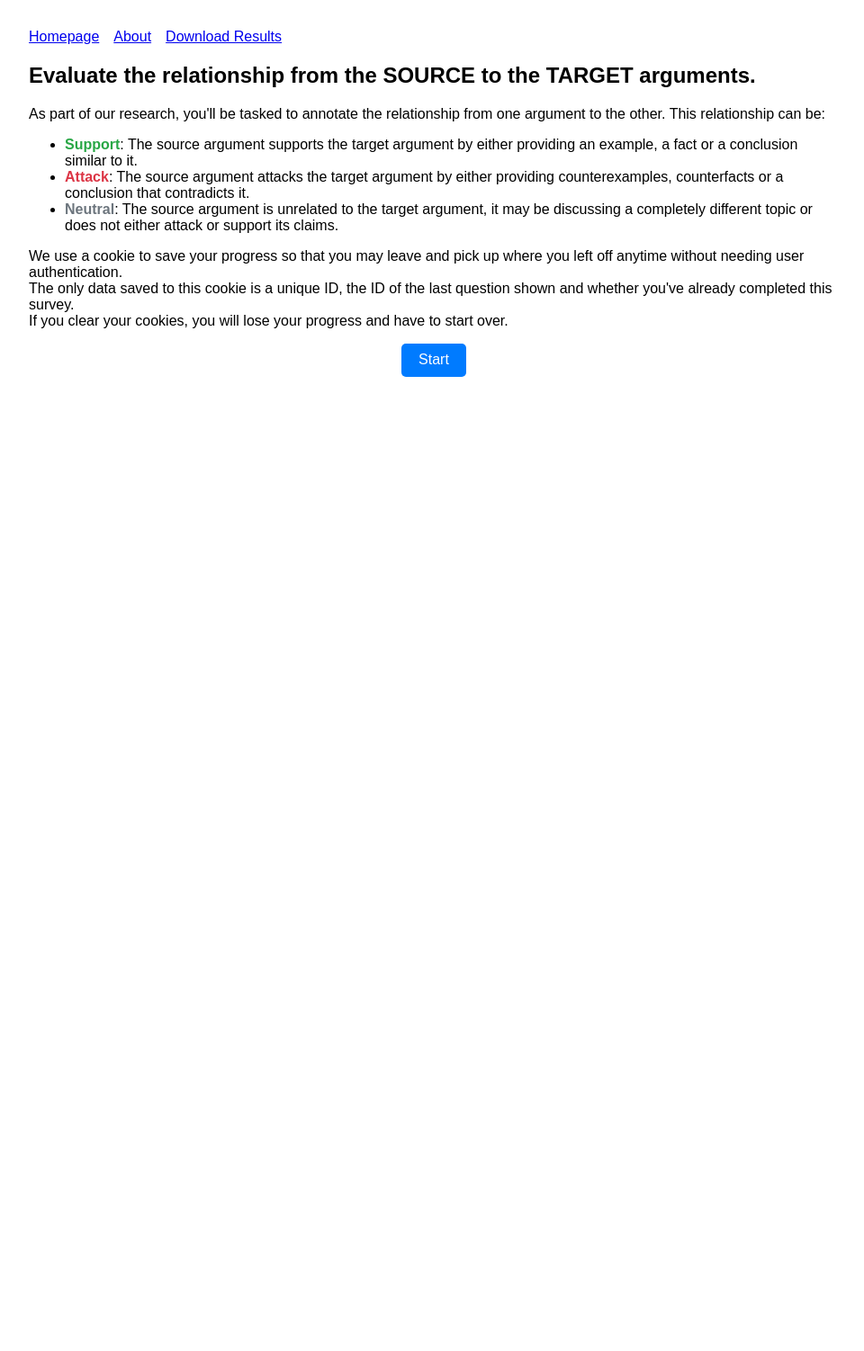
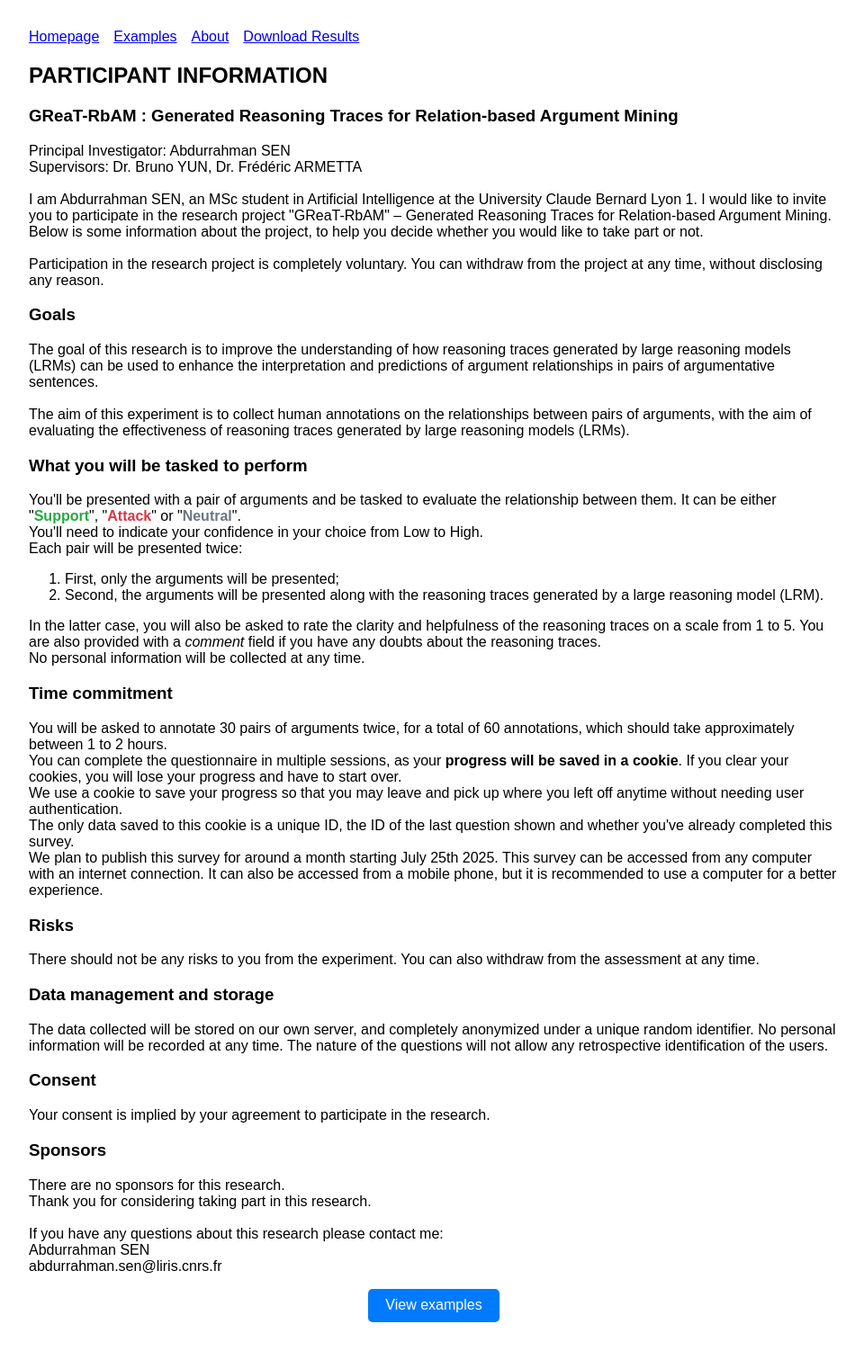
Before and after one commit to senabIsShort/TK_RbAM_Survey, a Flask app: page / in a window 1280 px wide. Shown: the whole page at 90% size, without its empty margins (158-1118 px from the left). Before the commit the page ends 419 px from the top, so only its background shows below. Run offline with Flask 3, Linux system fonts and the light colour scheme.

Commit message:
Layout changes + inclusion of disclaimer on home page and examples. Added confidence level as well

```diff
--- a/app.py
+++ b/app.py
@@ -5,6 +5,7 @@ import pandas as pd
 from flask import Flask, render_template, request, redirect, url_for, session, send_file, abort
 import zipfile
 import tempfile
+from example_pairs import example_pairs
 
 app = Flask(__name__)
 
@@ -17,12 +18,18 @@ if not app.secret_key:
 if not os.path.exists(os.path.join(os.getcwd(), 'responses')):
     os.makedirs(os.path.join(os.getcwd(), 'responses'))
 
-argument_pairs = pd.read_csv('selected_training_dataset-filtered.csv').sample(frac=1).reset_index(drop=True)
+argument_pairs = pd.read_csv('selected_training_dataset-filtered.csv').sample(frac=1)
+argument_pairs = argument_pairs.groupby('relation').head(7).reset_index(drop=True)
 original_pairs = argument_pairs.copy()
 original_pairs['show_reasoning'] = False
 duplicate_pairs = argument_pairs.copy()
 duplicate_pairs['show_reasoning'] = True
-argument_pairs = pd.concat([original_pairs, duplicate_pairs], ignore_index=True)
+# Interleave original and duplicate pairs
+interleaved_pairs = []
+for i, row in original_pairs.iterrows():
+    interleaved_pairs.append(row)
+    interleaved_pairs.append(duplicate_pairs.iloc[i])
+argument_pairs = pd.DataFrame(interleaved_pairs, index=None).reset_index(drop=True)
 argument_pairs['id'] = argument_pairs.index
 argument_pairs = argument_pairs.to_dict(orient='records')
 
@@ -30,7 +37,11 @@ argument_pairs = argument_pairs.to_dict(orient='records')
 def index():
     session.permanent = True  # Session expires after 31 days by default and refreshes on each request
     session['nb_pairs'] = len(argument_pairs) - 1
-    return render_template("index.html")
+    return render_template("disclaimer.html")
+
+@app.route('/examples', methods=['GET'])
+def examples():
+    return render_template("examples.html", pairs=example_pairs)
 
 @app.route('/start', methods=['GET'])
 def start():
@@ -62,6 +73,7 @@ def pair(pair_id : int):
 def submit():
     predictedRelation = request.form['predictedRelation']
     trueRelation = request.form['trueRelation']
+    confidence = int(request.form['confidence'])
     comment = request.form['comment']
     arg_id = request.form['arg_id']
     argSrc = request.form['argSrc']
@@ -78,10 +90,10 @@ def submit():
     if not os.path.exists(output_path):
         with open(output_path, 'w', newline='', encoding='utf-8') as f:
             writer = csv.writer(f)
-            writer.writerow(['arg_id', 'argSrc', 'argTrg', 'trueRelation', 'predictedRelation', 'reasoning_shown', 'reasoning', 'clarity', 'helpfulness', 'comment'])
+            writer.writerow(['arg_id', 'argSrc', 'argTrg', 'trueRelation', 'predictedRelation', 'confidence', 'reasoning_shown', 'reasoning', 'clarity', 'helpfulness', 'comment'])
     with open(output_path, 'a', newline='', encoding='utf-8') as f:
         writer = csv.writer(f)
-        writer.writerow([arg_id, argSrc, argTrg, trueRelation, predictedRelation, reasoning_shown, reasoning, clarity, helpfulness, comment])
+        writer.writerow([arg_id, argSrc, argTrg, trueRelation, predictedRelation, confidence, reasoning_shown, reasoning, clarity, helpfulness, comment])
 
     if arg_id == str(session.get('nb_pairs', 0)):
         session['finished'] = True
--- /dev/null
+++ b/example_pairs.py
@@ -0,0 +1,20 @@
+example_pairs = [
+    {
+        "argSrc": "Regular exercise improves cardiovascular health.",
+        "argTrg": "Running three times a week strengthens the heart.",
+        "relation": "support",
+        "explanation": "The source argument provides a general principle about exercise and heart health, which supports the specific claim about running's benefits for the heart.",
+    },
+    {
+        "argSrc": "Cats are better than dogs.",
+        "argTrg": "Dogs are the best pets.",
+        "relation": "attack",
+        "explanation": "The source argument claims that cats are better, which directly contradicts the target argument's claim about dogs.",
+    },
+    {
+        "argSrc": "I love to read books.",
+        "argTrg": "Concrete hardens faster than water evaporates.",
+        "relation": "neutral",
+        "explanation": "The source argument expresses a personal preference for reading, which is unrelated to the target argument's claim about concrete and water.",
+    },
+]
--- a/static/script.js
+++ b/static/script.js
@@ -1,5 +1,5 @@
 document.addEventListener("DOMContentLoaded", function () {
-  const relationSelect = document.querySelector('select[name="relation"]');
+  const relationSelect = document.querySelector('select[name="predictedRelation"]');
   const relationDiv = document.querySelector(".relation");
 
   relationSelect.addEventListener("change", function () {
--- a/static/styles.css
+++ b/static/styles.css
@@ -102,13 +102,13 @@ nav div {
   content: "";
   position: absolute;
   top: 50%;
-  right: -19px;
+  left: -19px;
   transform: translateY(-50%);
   width: 0;
   height: 0;
   border-top: 20px solid transparent;
   border-bottom: 20px solid transparent;
-  border-left: 20px solid #007bff;
+  border-right: 20px solid #007bff;
 }
 
 .relation select {
@@ -125,7 +125,7 @@ nav div {
 }
 
 .relation.support::after {
-  border-left-color: #28a745;
+  border-right-color: #28a745;
 }
 
 .relation.attack {
@@ -133,7 +133,7 @@ nav div {
 }
 
 .relation.attack::after {
-  border-left-color: #dc3545;
+  border-right-color: #dc3545;
 }
 
 .relation.neutral {
@@ -141,7 +141,7 @@ nav div {
 }
 
 .relation.neutral::after {
-  border-left-color: #6c757d;
+  border-right-color: #6c757d;
 }
 
 .argument pre {
@@ -155,7 +155,7 @@ nav div {
 }
 
 .rating-section {
-  margin: 1rem 0;
+  margin: 0 0 1rem;
   padding: 1rem;
   background: #eee;
   border-radius: 8px;
@@ -195,3 +195,38 @@ nav div {
   margin-right: 0.3rem;
   width: auto;
 }
+
+/* Fixed relation styling for examples */
+.relation.support-fixed {
+  background: #28a745;
+}
+
+.relation.support-fixed::after {
+  border-right-color: #28a745;
+}
+
+.relation.attack-fixed {
+  background: #dc3545;
+}
+
+.relation.attack-fixed::after {
+  border-right-color: #dc3545;
+}
+
+.relation.neutral-fixed {
+  background: #6c757d;
+}
+
+.relation.neutral-fixed::after {
+  border-right-color: #6c757d;
+}
+
+#disclaimer_buttons {
+  display: flex;
+  justify-content: space-evenly;
+  margin-top: 1rem;
+}
+
+.example_explanation {
+  margin: 0 1rem 1rem;
+}
--- a/templates/_navigation.html
+++ b/templates/_navigation.html
@@ -1,6 +1,7 @@
 <nav>
   <div>
     <a href="{{ url_for("index") }}">Homepage</a>
+    <a href="{{ url_for("examples") }}">Examples</a>
     <a href="{{ url_for("about") }}">About</a>
     <a href="{{ url_for("download_page") }}">Download Results</a>
   </div>
@@ -8,9 +9,9 @@
   {% if "nb_pairs" in session and "current_pair_id" in session %}
     <div>
       <label for="survey_progress">Survey progress: </label>
-      <progress id="survey_progress" max="{{ session["nb_pairs"] }}" value="{{ session["current_pair_id"] }}">
+      <progress id="survey_progress" max="{{ session["nb_pairs"]+1 }}" value="{{ session["current_pair_id"]+1 }}">
       </progress>
-      <span>{{ session["current_pair_id"] }}/{{ session["nb_pairs"] }}</span>
+      <span>{{ session["current_pair_id"]+1 }}/{{ session["nb_pairs"]+1 }}</span>
     </div>
   {% endif %}
 </nav>
--- /dev/null
+++ b/templates/disclaimer.html
@@ -0,0 +1,64 @@
+{% extends "index.html" %}
+
+{% block content %}
+<h2>PARTICIPANT INFORMATION</h2>
+<h3>GReaT-RbAM : Generated Reasoning Traces for Relation-based Argument Mining</h3>
+
+Principal Investigator: Abdurrahman SEN
+</br>
+Supervisors: Dr. Bruno YUN, Dr. Frédéric ARMETTA
+</br></br>
+I am Abdurrahman SEN, an MSc student in Artificial Intelligence at the University Claude Bernard Lyon 1.  I would like to invite you to participate in the research project "GReaT-RbAM" – Generated Reasoning Traces for Relation-based Argument Mining.  Below is some information about the project, to help you decide whether you would like to take part or not.
+</br></br>
+Participation in the research project is completely voluntary.  You can withdraw from the project at any time, without disclosing any reason.
+
+<h3>Goals</h3>
+The goal of this research is to improve the understanding of how reasoning traces generated by large reasoning models (LRMs) can be used to enhance the interpretation and predictions of argument relationships in pairs of argumentative sentences.
+</br></br>
+
+The aim of this experiment is to collect human annotations on the relationships between pairs of arguments, with the aim of evaluating the effectiveness of reasoning traces generated by large reasoning models (LRMs).
+
+<h3>What you will be tasked to perform</h3>
+You'll be presented with a pair of arguments and be tasked to evaluate the relationship between them. It can be either "<strong style="color: #28a745">Support</strong>", "<strong style="color: #dc3545">Attack</strong>" or "<strong style="color: #6c757d">Neutral</strong>". </br>
+You'll need to indicate your confidence in your choice from Low to High.</br>
+Each pair will be presented twice:
+<ol>
+    <li>First, only the arguments will be presented;</li>
+    <li>Second, the arguments will be presented along with the reasoning traces generated by a large reasoning model (LRM).</li>
+</ol>
+In the latter case, you will also be asked to rate the clarity and helpfulness of the reasoning traces on a scale from 1 to 5. You are also provided with a <i>comment</i> field if you have any doubts about the reasoning traces.</br>
+No personal information will be collected at any time.
+
+<h3>Time commitment</h3>
+You will be asked to annotate 30 pairs of arguments twice, for a total of 60 annotations, which should take approximately between 1 to 2 hours.</br>
+You can complete the questionnaire in multiple sessions, as your <b>progress will be saved in a cookie</b>. If you clear your cookies, you will lose your progress and have to start over.</br>
+We use a cookie to save your progress so that you may leave and pick up where you left off anytime without needing user authentication. </br>
+The only data saved to this cookie is a unique ID, the ID of the last question shown and whether you've already completed this survey. </br>
+We plan to publish this survey for around a month starting July 25th 2025. This survey can be accessed from any computer with an internet connection. It can also be accessed from a mobile phone, but it is recommended to use a computer for a better experience.</br>
+
+<h3>Risks</h3>
+There should not be any risks to you from the experiment. You can also withdraw from the assessment at any time.
+
+<h3>Data management and storage</h3>
+The data collected will be stored on our own server, and completely anonymized under a unique random identifier. No personal information will be recorded at any time. The nature of the questions will not allow any retrospective identification of the users.
+
+<h3>Consent</h3>
+Your consent is implied by your agreement to participate in the research.
+
+<h3>Sponsors</h3>
+There are no sponsors for this research.</br>
+Thank you for considering taking part in this research.</br></br>
+
+If you have any questions about this research please contact me:
+</br>
+Abdurrahman SEN</br>
+abdurrahman.sen@liris.cnrs.fr
+
+
+<div id="disclaimer_buttons">
+    <a href="{{ url_for('examples') }}" class="button">View examples</a>
+    {% if "uuid" in session %}
+    <a href="{{ url_for('start') }}" class="button">Continue annotation</a>
+    {% endif %}
+</div>
+{% endblock %}
--- a/templates/index.html
+++ b/templates/index.html
@@ -11,25 +11,7 @@
   </header>
 
   {% block content %}
-  <h2>Evaluate the relationship from the SOURCE to the TARGET arguments.</h2>
-  <p>As part of our research, you'll be tasked to annotate the relationship from one argument to the other. This relationship can be:</p>
-  <ul>
-    <li><strong style="color: #28a745">Support</strong>: The source argument supports the target argument by either providing an example, a fact or a conclusion similar to it.</li>
-    <li><strong style="color: #dc3545">Attack</strong>: The source argument attacks the target argument by either providing counterexamples, counterfacts or a conclusion that contradicts it.</li>
-    <li><strong style="color: #6c757d">Neutral</strong>: The source argument is unrelated to the target argument, it may be discussing a completely different topic or does not either attack or support its claims.</li>
-  </ul>
-  <p>
-    We use a cookie to save your progress so that you may leave and pick up where you left off anytime without needing user authentication. </br>
-    The only data saved to this cookie is a unique ID, the ID of the last question shown and whether you've already completed this survey. </br>
-    If you clear your cookies, you will lose your progress and have to start over.
-  </p>
-  <a href={{ url_for("start") }} class="button">
-    {% if session['uuid'] %}
-      Continue
-    {% else %}
-      Start
-    {% endif %}
-  </a>
+
   {% endblock %}
 </body>
 </html>
```
Also changed, not shown: templates/examples.html (added, +51 -0 lines), templates/pair.html (+27 -14 lines), 1 other file.
